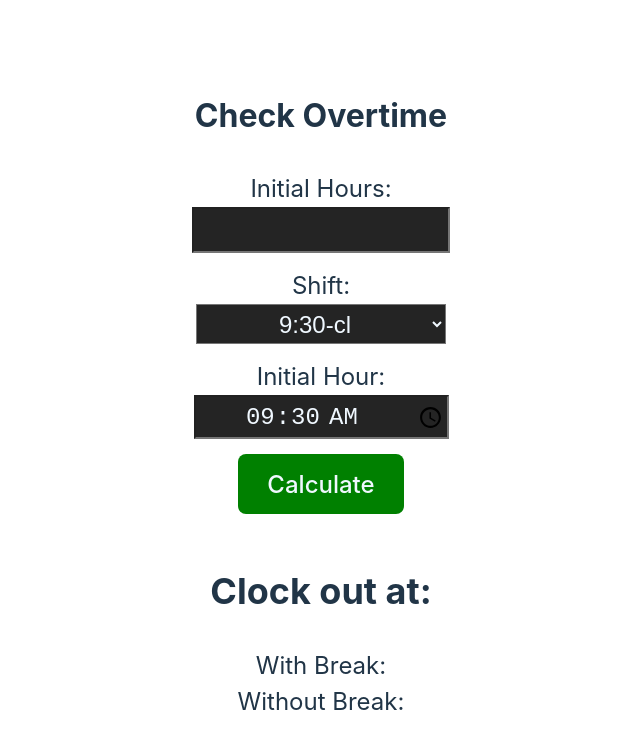
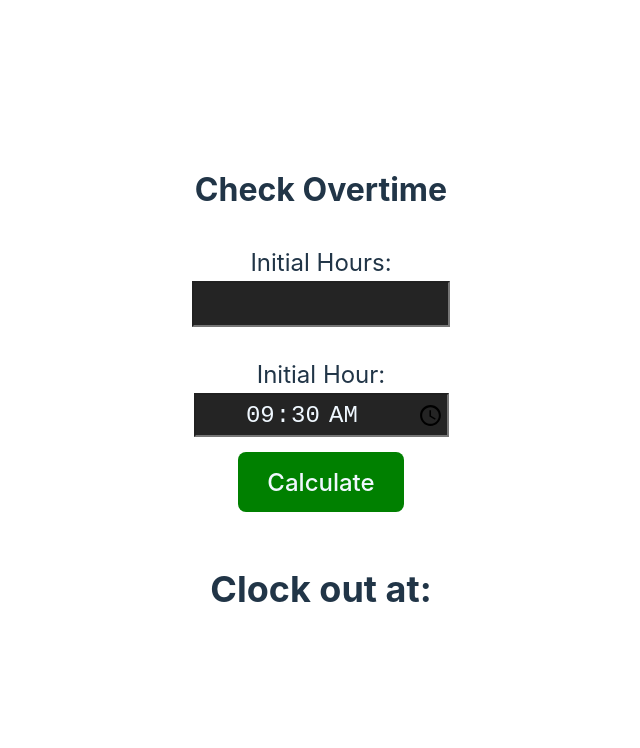
Before and after one commit to JoseDanielBarrero/check-overtime, a React (Create React App) app: page / in a window 1280 px wide. Shown: the top 748 px of the page, without its empty margins (319-959 px from the left). Built offline with nearby package versions, Linux system fonts and the light colour scheme.

Commit message:
Cambios para que sean ams general no solo apra wl WP 2.0

```diff
--- a/src/App.js
+++ b/src/App.js
@@ -65,7 +65,7 @@ function App() {
         }}></input>
         </div>
         <div>
-          <p>Shift: </p>
+          {/* <p>Shift: </p>
           <select name="shifts" id="shifts" onChange={(e) => {
             setInitialHours(getStartHour(e.target.value))
           }}>
@@ -76,7 +76,7 @@ function App() {
             <option value="midshift">11:30-9:30</option>
             <option value="two-shift">2:30-cl</option>
             <option value="four-shift">4:30-cl</option>
-          </select>
+          </select> */}
         </div>
         <div>
           <p>Initial Hour: </p>
@@ -89,8 +89,8 @@ function App() {
       </div>
       <div className='main-form'>
         <h2>Clock out at:</h2>
-        <p>With Break: {finalHours[0]}</p>
-        <p>Without Break: {finalHours[1]}</p>
+        {/* <p>With Break: {finalHours[0]}</p> */}
+        <p> {finalHours[1]}</p>
 
       </div>
     </div>
```
